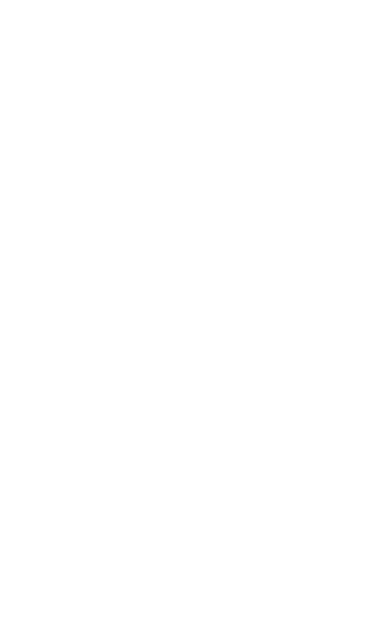
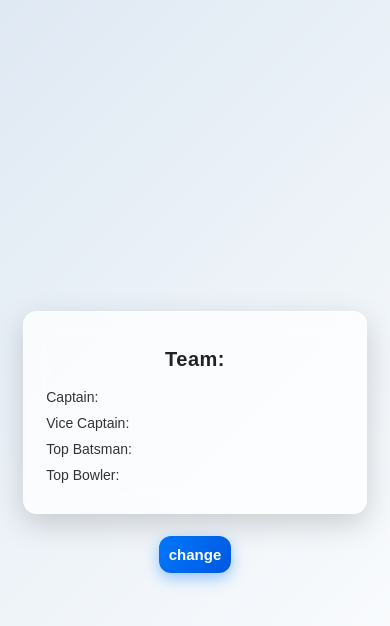
Before and after one commit to thakur7071/cohort2.0, a plain HTML site: page Task2/index.html in a window 390 px wide. Drawn offline with Linux system fonts and the light colour scheme.

Commit message:
updated task2

```diff
--- a/Task2/index.html
+++ b/Task2/index.html
@@ -8,7 +8,15 @@
 </head>
 <body>
 
+<div id="box">
+    <h2>Team: </h2>
+    <p>Captain: </p>
+    <p>Vice Captain: </p>
+    <p>Top Batsman: </p>
+    <p>Top Bowler: </p>
+</div>
 
+<button>change</button>
     <script src="script.js"></script>
 </body>
 </html>
--- a/Task2/script.js
+++ b/Task2/script.js
@@ -0,0 +1,59 @@
+var arr = [
+    {
+        team: "India",
+        captain: "Dhoni",
+        viceCaptain: "Rohit Sharma",
+        topBatsman: "Virat Kohli",
+        topBowler: "Jasprit Bumrah",
+    },
+    {
+        team: "Australia",
+        captain: "Aaron Finch",
+        viceCaptain: "Steve Smith",
+        topBatsman: "David Warner",
+        topBowler: "Mitchell Starc",
+    },
+    {
+        team: "England",
+        captain: "Eoin Morgan",
+        viceCaptain: "Jos Buttler",
+        topBatsman: "Joe Root",
+        topBowler: "Jofra Archer",
+    }
+];
+
+// Select button and box
+var btn = document.querySelector("button");
+var box = document.getElementById("box");
+
+// When button is clicked
+btn.addEventListener("click", function () {
+
+    // 1. Pick a random team
+    var randomIndex = Math.floor(Math.random() * arr.length);
+    var teamInfo = arr[randomIndex];
+
+    // 2. Set color based on team name
+    var color = "";
+
+    if (teamInfo.team === "India") {
+        color = "orange";
+    } else if (teamInfo.team === "Australia") {
+        color = "gold";
+    } else if (teamInfo.team === "England") {
+        color = "red";
+    }
+
+    // Apply the background color
+    box.style.background = color;
+    box.style.color = "white";
+
+    // 3. Show team information in the box
+    box.innerHTML = `
+        <h2>Team: ${teamInfo.team}</h2>
+        <p>Captain: ${teamInfo.captain}</p>
+        <p>Vice Captain: ${teamInfo.viceCaptain}</p>
+        <p>Top Batsman: ${teamInfo.topBatsman}</p>
+        <p>Top Bowler: ${teamInfo.topBowler}</p>
+    `;
+});
--- a/Task2/style.css
+++ b/Task2/style.css
@@ -1,10 +1,124 @@
-*{
+/* -------------------- Global -------------------- */
+body {
+    font-family: "Poppins", Arial, sans-serif;
+    background: linear-gradient(135deg, #dfe9f3, #ffffff);
+    display: flex;
+    flex-direction: column;
+    align-items: center;
+    justify-content: center;
+    min-height: 100vh;
     margin: 0;
-    padding: 0;
-    box-sizing: border-box;
+    padding: 20px;
+    overflow-x: hidden;
 }
 
-html,body{
-    height: 100%;
-    width: 100%;
+/* -------------------- Card Box -------------------- */
+#box {
+    background: rgba(255, 255, 255, 0.75);
+    padding: 24px 32px;
+    border-radius: 18px;
+    width: 320px;
+    max-width: 100%;
+
+    /* Glass effect */
+    backdrop-filter: blur(12px);
+    border: 1px solid rgba(255, 255, 255, 0.4);
+
+    /* Shadow */
+    box-shadow: 0 10px 30px rgba(0, 0, 0, 0.17);
+
+    /* Animation */
+    transition: 0.35s ease;
+    transform: translateY(0);
 }
+
+/* Hover animation */
+#box:hover {
+    box-shadow: 0 15px 40px rgba(0, 0, 0, 0.25);
+    border-color: #4d8bff;
+}
+
+/* -------------------- Typography -------------------- */
+#box h2 {
+    margin-bottom: 18px;
+    font-size: 24px;
+    color: #222;
+    text-align: center;
+    font-weight: 600;
+    letter-spacing: 0.5px;
+}
+
+#box p {
+    margin: 10px 0;
+    font-size: 16px;
+    color: #333;
+}
+
+/* -------------------- Button -------------------- */
+button {
+    margin-top: 22px;
+    padding: 12px;
+
+    font-size: 17px;
+    border: none;
+    border-radius: 12px;
+    cursor: pointer;
+
+    background: linear-gradient(135deg, #007bff, #0056e0);
+    color: white;
+    font-weight: 600;
+
+    /* Glow + depth */
+    box-shadow: 0 5px 15px rgba(0, 123, 255, 0.4);
+    transition: 0.3s ease-in-out;
+}
+
+/* Button hover */
+button:hover {
+    transform: translateY(-3px) scale(1.05);
+    box-shadow: 0 8px 25px rgba(0, 123, 255, 0.6);
+    background: linear-gradient(135deg, #0068e0, #0047b3);
+}
+
+/* Button active */
+button:active {
+    transform: scale(0.96);
+}
+
+/* -------------------- RESPONSIVE BREAKPOINTS -------------------- */
+
+/* Small Phones (Under 400px) */
+@media (max-width: 400px) {
+    #box {
+        width: 95%;
+        padding: 20px 22px;
+        border-radius: 14px;
+    }
+
+    #box h2 {
+        font-size: 20px;
+    }
+
+    #box p {
+        font-size: 14px;
+    }
+
+    button {
+        font-size: 15px;
+        padding: 10px;
+    }
+}
+
+/* Tablets (400px to 768px) */
+@media (max-width: 768px) {
+    #box {
+        width: 85%;
+    }
+}
+
+/* Large Screens */
+@media (min-width: 1200px) {
+    #box {
+        width: 380px;
+    }
+}
```
Also changed, not shown: index.html (+3 -0 lines).
